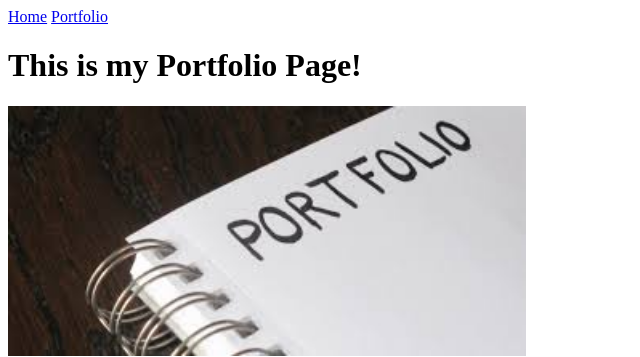
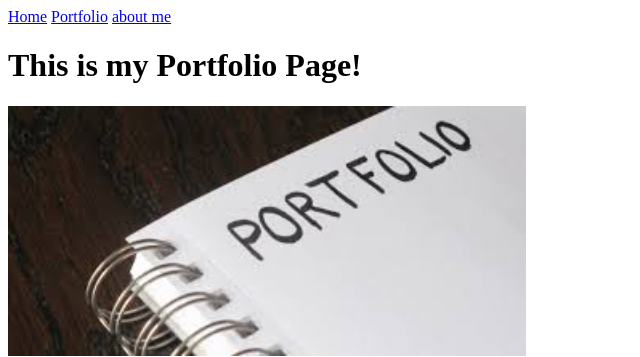
Before and after one commit to amberptacnik/amberptacnik.github.io, a plain HTML site: page my_website/portfolio.html in a window 1280 px wide. Shown: the top 357 px of the page, without its empty margins (0-640 px from the left). Drawn offline with Linux system fonts and the light colour scheme.

Commit message:
about me

```diff
--- a/my_website/portfolio.html
+++ b/my_website/portfolio.html
@@ -7,6 +7,7 @@
 	  <body>
     <a href="index.html">Home</a>
     <a href="portfolio.html">Portfolio</a>
+     <a href="aboutme.html"> about me</a>
     <h1>This is my Portfolio Page!</h1>
     <img src="images/portfolio.jpg" height="250">
     <br>
```
Also changed, not shown: my_website/aboutme.html (+1 -1 lines).
